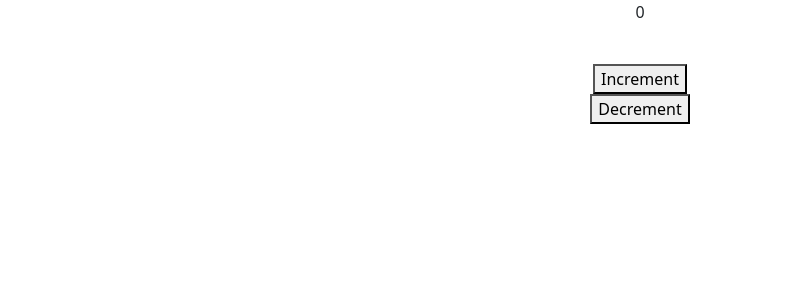
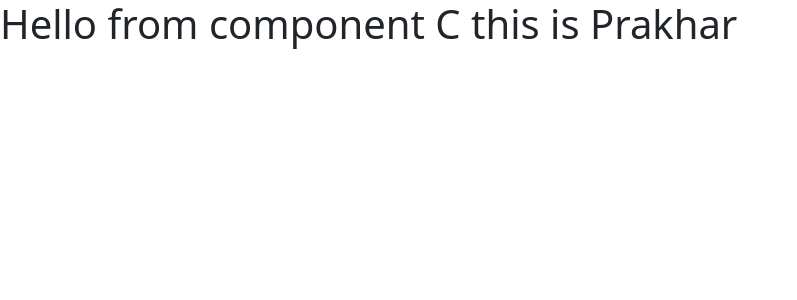
Before and after one commit to jalanprakhar/ReactHooks, a React (Create React App) app: page / in a window 1280 px wide. Shown: the top 300 px of the page, without its empty margins (0-797 px from the left). Built offline with nearby package versions, Linux system fonts and the light colour scheme.

Commit message:
Completed useContext

```diff
--- a/src/App.js
+++ b/src/App.js
@@ -1,10 +1,10 @@
 import React from 'react'
-import UseReducer from './components/UseReducer'
+import UseContext from './components/UseContext'
 
 function App() {
   return (
     <>
-      <UseReducer/>
+      <UseContext/>
     </>
   )
 }
--- /dev/null
+++ b/src/components/CompA.js
@@ -0,0 +1,12 @@
+import React from 'react'
+import CompB from './CompB'
+
+const CompA = () => {
+  return (
+    <div>
+      <CompB/>
+    </div>
+  )
+}
+
+export default CompA
--- /dev/null
+++ b/src/components/CompB.js
@@ -0,0 +1,12 @@
+import React from 'react'
+import CompC from './CompC'
+
+const CompB = () => {
+  return (
+    <div>
+      <CompC/>
+    </div>
+  )
+}
+
+export default CompB
--- /dev/null
+++ b/src/components/CompC.js
@@ -0,0 +1,13 @@
+import React, { useContext } from 'react'
+import { BioData } from './UseContext'
+
+const CompC = () => {
+    const myObj=useContext(BioData);
+  return (
+    <div>
+      <h1>Hello from component C this is {myObj.name}</h1>
+    </div>
+  )
+}
+
+export default CompC
--- /dev/null
+++ b/src/components/UseContext.js
@@ -0,0 +1,17 @@
+import React, { createContext } from 'react'
+import CompA from './CompA'
+const BioData=createContext();
+const UseContext = () => {
+    const myObj={
+        name:"Prakhar",
+        age:21,
+    }
+  return (
+    <BioData.Provider value={myObj}>
+      <CompA/>
+    </BioData.Provider>
+  )
+}
+
+export default UseContext
+export {BioData};
--- a/src/components/UseReducer.js
+++ /dev/null
@@ -1,31 +0,0 @@
-import React, { useReducer } from 'react'
-
-const reducer=(state,action)=>{
-    switch(action.type){
-        case 'INCREMENT':
-            return state+1;
-        case 'DECREMENT':
-            return state-1;
-        default:
-            return state;
-    }
-}
-const initialState=0;
-function UseReducer() {
-
-    const [state,dispatch]=useReducer(reducer,initialState);
-
-
-
-  return (
-    <div style={{textAlign:"center"}}>
-      <p>{state}</p>
-      <br />
-      <button onClick={()=>{dispatch({type:'INCREMENT'})}}>Increment</button>
-      <br />
-      <button onClick={()=>{dispatch({type:'DECREMENT'})}}>Decrement</button>
-    </div>
-  )
-}
-
-export default UseReducer
```
